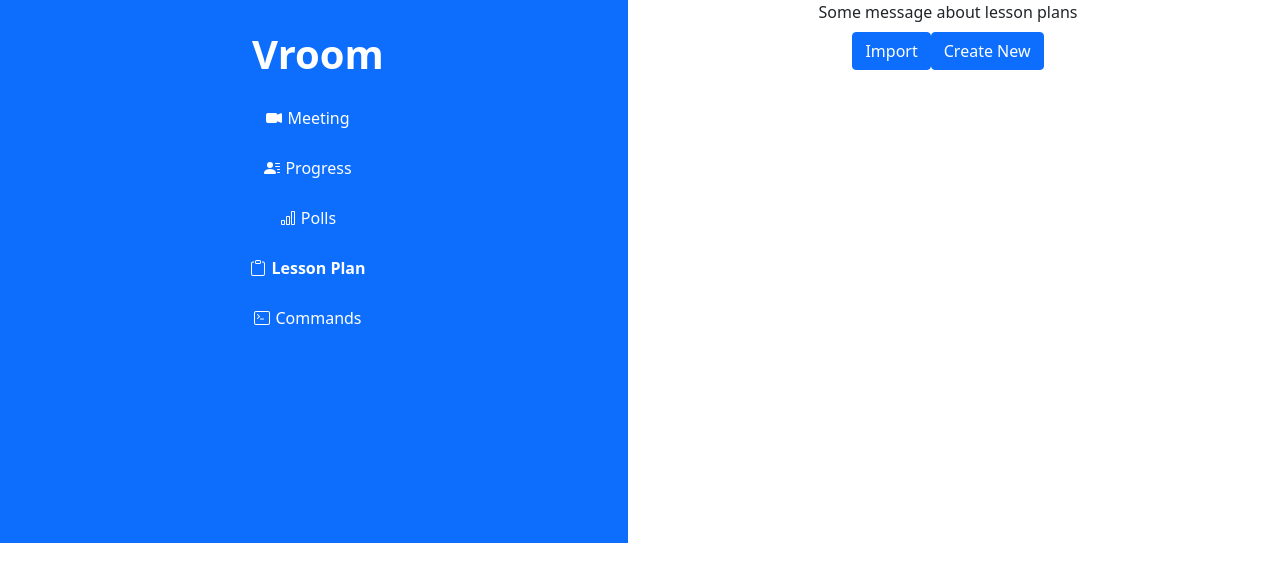
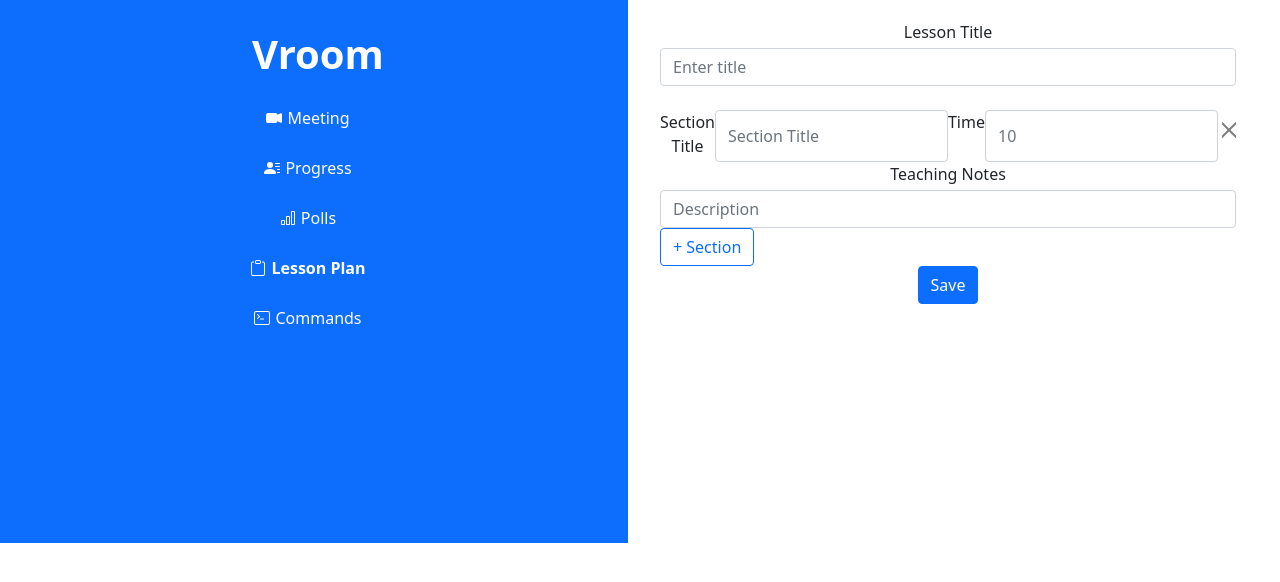
Before and after one commit to barney54321/Vroom, a React (Create React App) app: page / in a window 1280 px wide. Both pictures are taken after a click on the tab "Lesson Plan". Shown: the top 582 px of the page. Built offline with nearby package versions, Linux system fonts and the light colour scheme.

Commit message:
build lesson plan

```diff
--- a/src/App.css
+++ b/src/App.css
@@ -115,6 +115,7 @@
 
 .col {
   height: 543px;
+  width: 30%;
 }
 
 .nav-icon {
--- a/src/Components/Common/SideNav.js
+++ b/src/Components/Common/SideNav.js
@@ -9,7 +9,7 @@ import Row from 'react-bootstrap/Row';
 import Col from 'react-bootstrap/Col';
 import BarObject from "./BarObject";
 import DefaultPollPage from "../Tabs/Poll/DefaultPollPage";
-import DefaultLessonPlan from "../Tabs/DefaultLessonPlan";
+import DefaultLessonPlan from "../Tabs/LessonPlan/DefaultLessonPlan";
 import Commands from "../Tabs/Commands";
 import DefaultProgress from "../Tabs/DefaultProgress";
 import DefaultMeeting from '../Tabs/Meetings/DefaultMeeting'
--- a/src/Components/Common/VroomContext.js
+++ b/src/Components/Common/VroomContext.js
@@ -8,6 +8,7 @@ export const VroomContextProvider = (props) => {
     const [showPoll, setShowPoll] = useState(false);
     const [currentPoll, setCurrentPoll] = useState("");
     const [polls, setPolls] = useState([{name: "Poll 1"},{name: "Poll 2"}, {name: "Poll 3"} ])
+    const [lessonPlanPage, setLessonPlanPage] = useState("build");
 
     return (
         <VroomContext.Provider
@@ -20,6 +21,8 @@ export const VroomContextProvider = (props) => {
                 setShowPoll,
                 currentPoll,
                 setCurrentPoll,
+                lessonPlanPage,
+                setLessonPlanPage,
             }}
         >
             {props.children}
--- /dev/null
+++ b/src/Components/Tabs/LessonPlan/BuildLessonPlan.js
@@ -0,0 +1,116 @@
+import React, {useState, useContext } from "react";
+import Form from 'react-bootstrap/Form';
+import InputGroup from 'react-bootstrap/InputGroup'
+import Button from 'react-bootstrap/Button';
+import CloseButton from 'react-bootstrap/CloseButton'
+import { VroomContext } from '../../Common/VroomContext';
+
+const BuildLessonPlan = (props) => {
+
+    const [sections, setSections]  = useState([{
+        title: "",
+        time: "",
+        description: ""
+    }])
+    const [name, setName] = useState("");
+
+    const {
+        setLessonPlan,
+    } = useContext(VroomContext);
+
+    const handleAdd = () => {
+        if (sections.length < 5) {
+            setSections([...sections, {
+                title: "",
+                time: "",
+                description: ""
+            }]);
+        }
+    }
+
+    const handleDelete = (index) => {
+        const copy = [];
+        for (let i = 0; i < sections.length; i++) {
+            const title = document.getElementById("section-title" + i).value;
+            const time = document.getElementById("section-time" + i).value;
+            const description = document.getElementById("section-description" + i).value;
+            copy.push({
+                title: title,
+                time: time,
+                description: description
+            })
+        }
+        console.log(copy)
+        console.log(index)
+        console.log("length", copy.length)
+        copy.splice(index, 1);
+        setSections(copy);
+    }
+
+    const handleSave = () => {
+        const sections = [];
+        for (let i = 0; i < sections.length; i++) {
+            const title = document.getElementById("section-title" + i).value;
+            const time = document.getElementById("section-time" + i).value;
+            const description = document.getElementById("section-description" + i).value;
+            sections.push({
+                title: title,
+                time: time,
+                description: description
+            })
+        }
+        const title = document.getElementById("lesson-title").value;
+        setLessonPlan({
+            title: title,
+            sections: sections
+        })
+    }
+
+    return (
+        <div>
+            <div className="center-columns">
+                <Form className="center-colums w-100">
+                    <div className="form-question">
+                        <Form.Label className="mb-1">Lesson Title</Form.Label>
+                        <Form.Control type="text" placeholder="Enter title" id="lesson-title" defaultValue={name} />
+                    </div>
+                    <div className="mt-4">
+                        {sections.map((section, index) => (
+                            <div className="d-flex flex-column" key={"overall"+index+section}>
+                                <div className="d-flex">
+                                    <Form.Label className="mb-1">Section Title</Form.Label>
+                                    <Form.Control
+                                        id={"section-title" + index}
+                                        placeholder="Section Title"
+                                        defaultValue={section.title}
+                                    />
+                                    <Form.Label className="mb-1">Time</Form.Label>
+                                    <Form.Control
+                                        id={"section-time" + index}
+                                        placeholder="10"
+                                        defaultValue={section.time}
+                                    />
+                                    <CloseButton onClick={() => handleDelete(index)} className="mt-2 ms-1"/>
+                                </div>
+                                <Form.Label className="mb-1">Teaching Notes</Form.Label>
+                                <Form.Control
+                                    id={"section-description" + index}
+                                    placeholder="Description"
+                                    defaultValue={section.description}
+                                />
+
+                            </div>
+                        ))}
+                    </div>
+                </Form>
+                <div className="d-flex align-items-start w-100">
+                <Button variant="outline-primary" onClick={handleAdd}>+ Section</Button>
+                </div>
+                <Button onClick={handleSave}>Save</Button>
+            </div>
+        </div>
+
+    )
+}
+
+export default BuildLessonPlan;
--- /dev/null
+++ b/src/Components/Tabs/LessonPlan/DefaultLessonPlan.js
@@ -0,0 +1,28 @@
+import React, { useContext } from 'react'
+import { VroomContext } from '../../Common/VroomContext';
+import OpeningLessonPlan from './OpeningLessonPlan';
+import BuildLessonPlan from './BuildLessonPlan';
+
+
+const DefaultLessonPlan = () => {
+
+    const {
+        lessonPlanPage,
+    } = useContext(VroomContext);
+
+    let page;
+
+    if (lessonPlanPage === "opening") {
+        page = <OpeningLessonPlan />;
+    } else if (lessonPlanPage === "build") {
+        page = <BuildLessonPlan />;
+    }
+
+    return (
+        <div>
+            {page}
+        </div>
+    )
+}
+
+export default DefaultLessonPlan
--- a/src/Components/Tabs/DefaultLessonPlan.js
+++ b/src/Components/Tabs/LessonPlan/OpeningLessonPlan.js
@@ -2,7 +2,7 @@ import React from 'react'
 import { Form, FormGroup } from 'react-bootstrap';
 import Button from 'react-bootstrap/Button';
 
-const DefaultLessonPlan = () => {
+const OpeningLessonPlan = () => {
     const createNew = () => {
         // function to create a new lesson plan
     }
@@ -28,4 +28,4 @@ const DefaultLessonPlan = () => {
     )
 }
 
-export default DefaultLessonPlan
+export default OpeningLessonPlan
```
